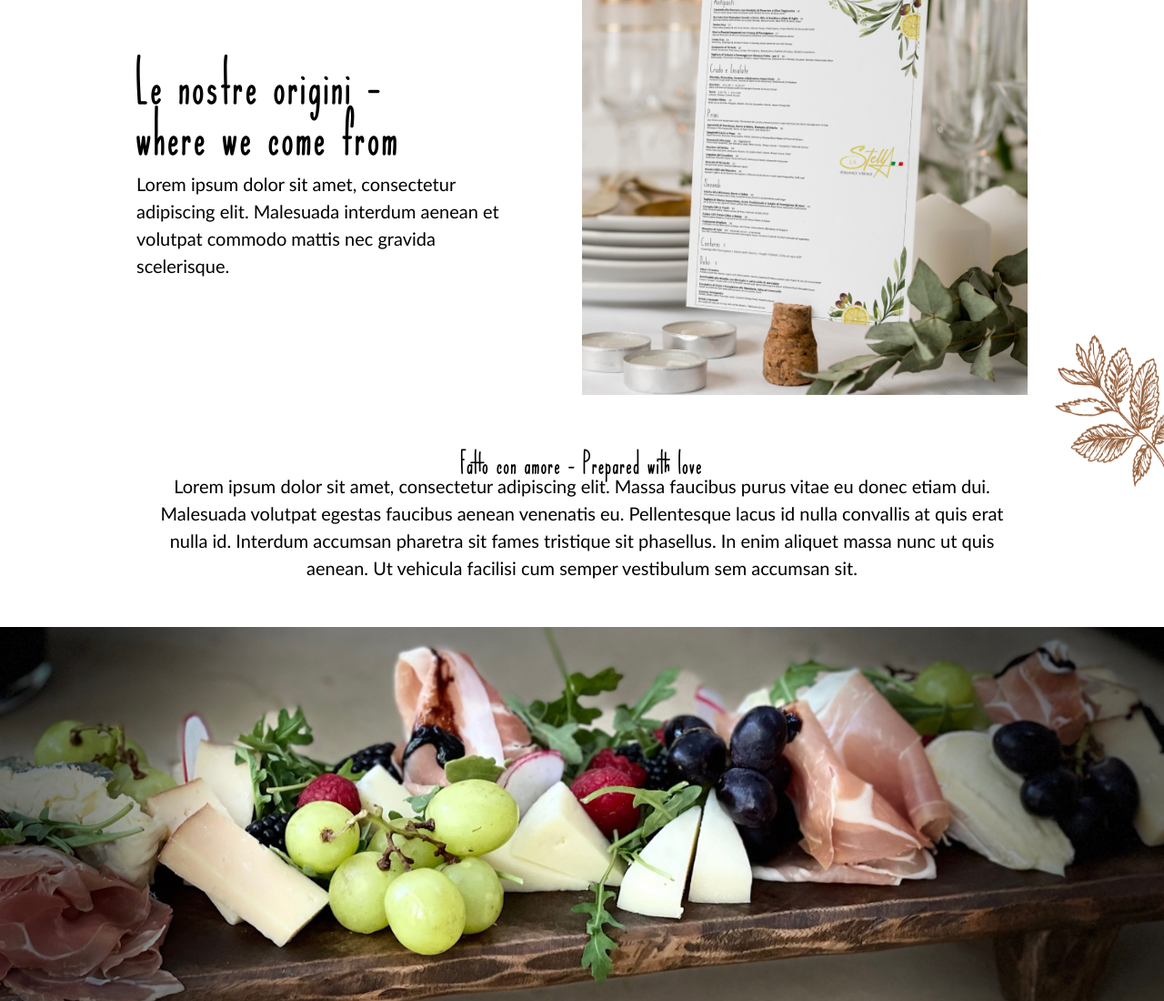
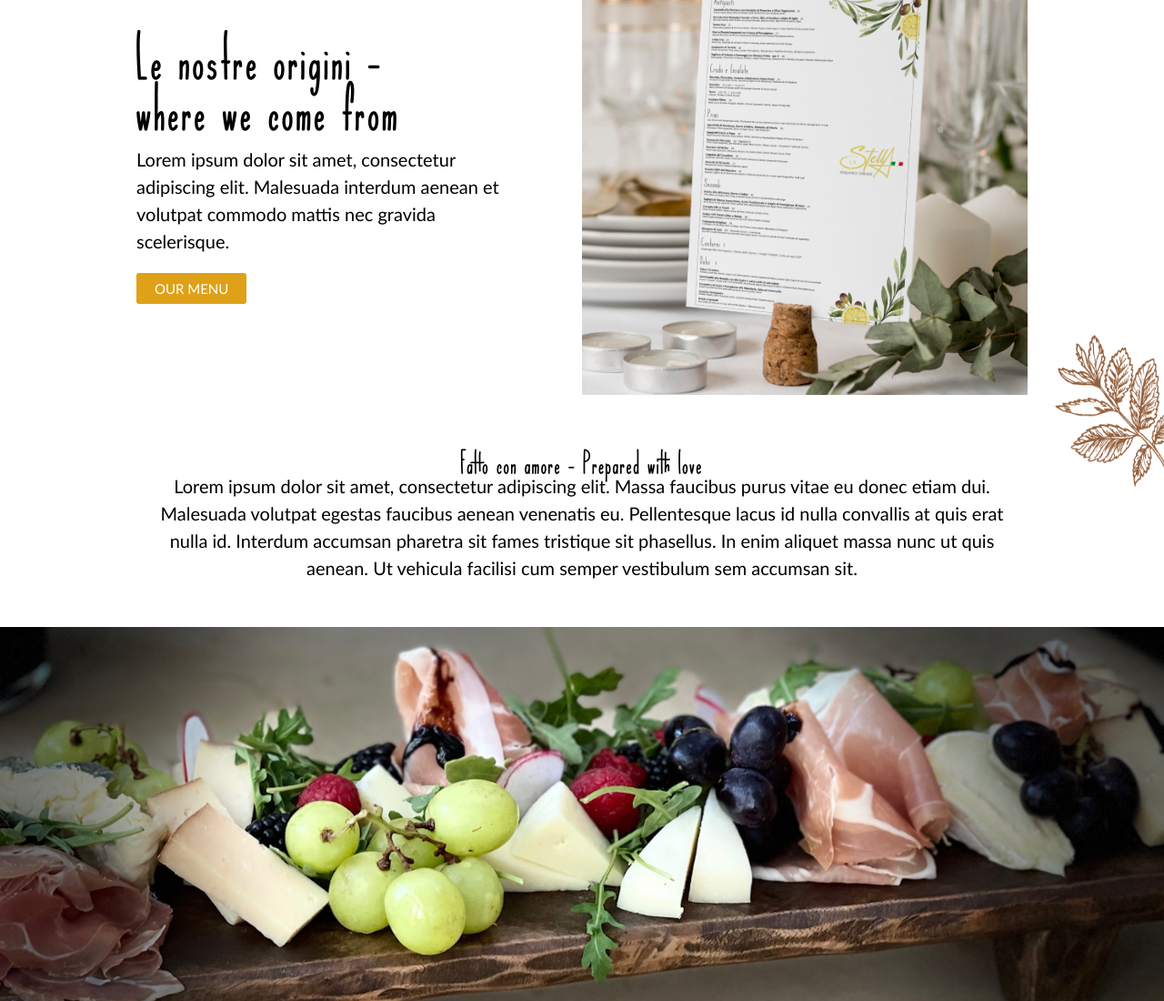
Before and after one commit to subhan300/noman_design, a Gatsby site: page / in a window 1280 px wide. Shown: the part 2149-3249 px from the top of the page at 91% size. Built offline with nearby package versions, Linux system fonts and the light colour scheme; Gatsby itself is replaced by a stand-in of ours.

Commit message:
few modification have been done

```diff
--- a/src/components/Home-screen/BannerSub.js
+++ b/src/components/Home-screen/BannerSub.js
@@ -24,6 +24,7 @@ function BannerSub(props) {
                         <p>
                             {props.para}
                         </p>
+                        {props.childComponent}
                     </div>
                 </div>
             </div>
--- /dev/null
+++ b/src/components/Home-screen/OrderButton.js
@@ -0,0 +1,12 @@
+import React from 'react'
+import '../../styles/Home-comp-styles/BannerSub.css'
+
+function OrderButton() {
+    return (
+        <button className="order_btn">
+            OUR MENU
+        </button>
+    )
+}
+
+export default OrderButton
--- a/src/pages/index.js
+++ b/src/pages/index.js
@@ -8,6 +8,7 @@ import Navbar from '../components/Global-components/Navbar'
 // Home screen components
 import Banner from '../components/Home-screen/Banner'
 import BannerSub from '../components/Home-screen/BannerSub'
+import OrderButton from '../components/Home-screen/OrderButton'
 
 // sub banner assets imports
 import subBanner from '../assets/images/IMG_5334 1.png'
@@ -19,6 +20,7 @@ import Address_component from "../components/address_component/address_component
 
 
 function index() {
+  const childComponent = <OrderButton/>
   return (
     <div>
       <Navbar />
@@ -57,6 +59,7 @@ function index() {
           sem accumsan sit."
         lowerImage={bottomImage2}
         cname="reverse_row"
+        childComponent={childComponent}
       />
       <Address_component />
       <Lepasta />
--- a/src/styles/Home-comp-styles/BannerSub.css
+++ b/src/styles/Home-comp-styles/BannerSub.css
@@ -76,7 +76,18 @@
     width: 100%;
     height: 100%;
 }
-
+.order_btn {
+    color: #fff;
+    background: #dea118;
+    border: none;
+    outline: none;
+    font-size: 1.5rem;
+    font-family: Calibri;
+    font-weight: 400;
+    padding: .8rem 2rem;
+    border-radius: 3px;
+    margin-top: 2rem;
+}
 
 @media (max-width:1550px) {
     .section_leftBx img {
```
